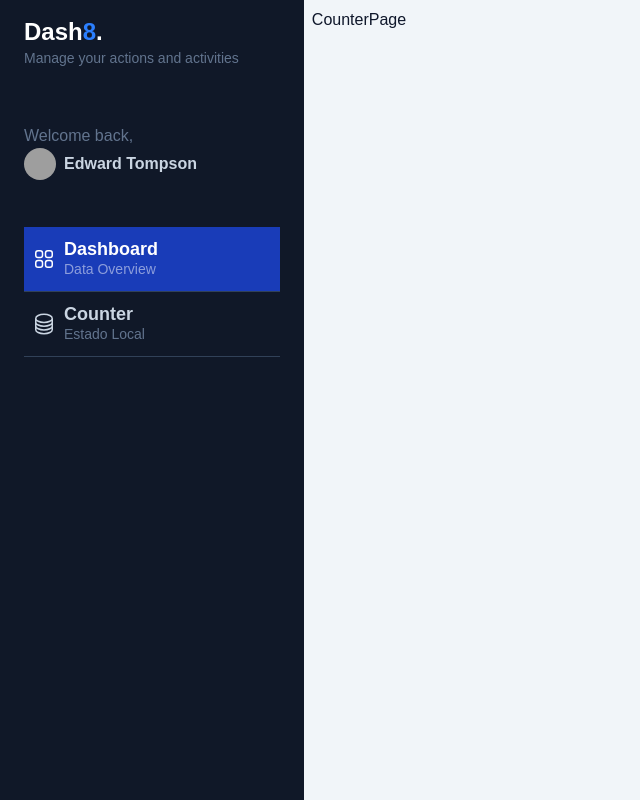
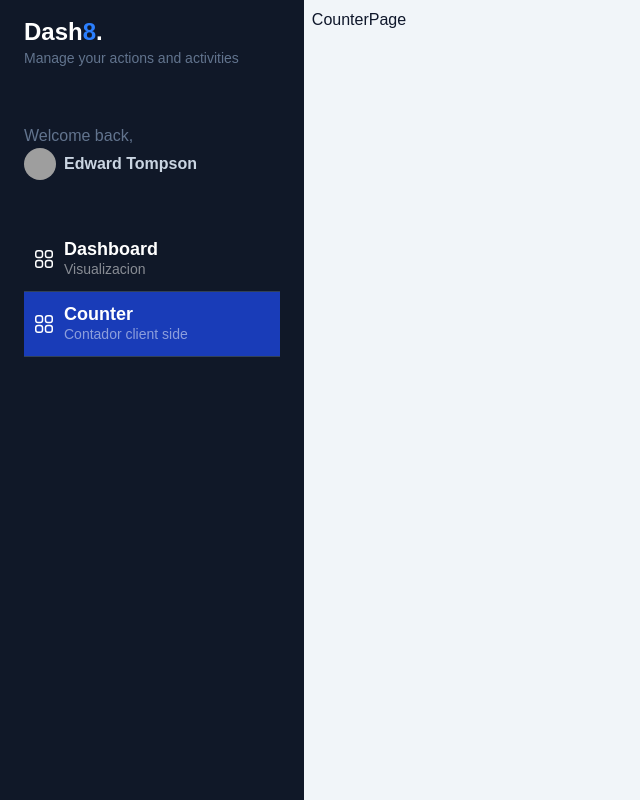
Before and after one commit to diego-nz/next-js-dashboard, a Next.js app: page /dashboard/counter in a window 1280 px wide. Shown: the whole page, without its empty margins (0-640 px from the left). Built offline with nearby package versions, Linux system fonts and the light colour scheme; grey boxes are pictures that could not be loaded.

Commit message:
feat: add sidebar component dinamically

```diff
--- a/app/components/Sidebar.tsx
+++ b/app/components/Sidebar.tsx
@@ -1,4 +1,18 @@
 import Image from 'next/image';
+import { SidebarMenuItem } from './SidebarMenuItem';
+
+const menuItems = [
+  {
+      path: '/dashboard/main',
+      title: 'Dashboard',
+      subtitle: 'Visualizacion',
+  },
+  {
+      path: '/dashboard/counter',
+      title: 'Counter',
+      subtitle: 'Contador client side',
+  }
+]
 
 export const Sidebar = () => {
   return (
@@ -25,29 +39,16 @@
         </a>
       </div>
       <div id="nav" className="w-full px-6">
-        <a href="#" className="w-full px-2 inline-flex space-x-2 items-center border-b border-slate-700 py-3 bg-blue-800 hover:bg-white/5 transition ease-linear duration-150">
-          <div>
-            <svg xmlns="http://www.w3.org/2000/svg" fill="none" viewBox="0 0 24 24" strokeWidth="1.5" stroke="currentColor" className="w-6 h-6 text-white">
-              <path strokeLinecap="round" strokeLinejoin="round" d="M3.75 6A2.25 2.25 0 016 3.75h2.25A2.25 2.25 0 0110.5 6v2.25a2.25 2.25 0 01-2.25 2.25H6a2.25 2.25 0 01-2.25-2.25V6zM3.75 15.75A2.25 2.25 0 016 13.5h2.25a2.25 2.25 0 012.25 2.25V18a2.25 2.25 0 01-2.25 2.25H6A2.25 2.25 0 013.75 18v-2.25zM13.5 6a2.25 2.25 0 012.25-2.25H18A2.25 2.25 0 0120.25 6v2.25A2.25 2.25 0 0118 10.5h-2.25a2.25 2.25 0 01-2.25-2.25V6zM13.5 15.75a2.25 2.25 0 012.25-2.25H18a2.25 2.25 0 012.25 2.25V18A2.25 2.25 0 0118 20.25h-2.25A2.25 2.25 0 0113.5 18v-2.25z" />
-            </svg>
-
-          </div>
-          <div className="flex flex-col">
-            <span className="text-lg font-bold leading-5 text-white">Dashboard</span>
-            <span className="text-sm text-white/50 hidden md:block">Data Overview</span>
-          </div>
-        </a>
-        <a href="#" className="w-full px-2 inline-flex space-x-2 items-center border-b border-slate-700 py-3 hover:bg-white/5 transition ease-linear duration-150">
-          <div>
-            <svg xmlns="http://www.w3.org/2000/svg" fill="none" viewBox="0 0 24 24" strokeWidth="1.5" stroke="currentColor" className="w-6 h-6">
-              <path strokeLinecap="round" strokeLinejoin="round" d="M20.25 6.375c0 2.278-3.694 4.125-8.25 4.125S3.75 8.653 3.75 6.375m16.5 0c0-2.278-3.694-4.125-8.25-4.125S3.75 4.097 3.75 6.375m16.5 0v11.25c0 2.278-3.694 4.125-8.25 4.125s-8.25-1.847-8.25-4.125V6.375m16.5 0v3.75m-16.5-3.75v3.75m16.5 0v3.75C20.25 16.153 16.556 18 12 18s-8.25-1.847-8.25-4.125v-3.75m16.5 0c0 2.278-3.694 4.125-8.25 4.125s-8.25-1.847-8.25-4.125" />
-            </svg>
-          </div>
-          <div className="flex flex-col">
-            <span className="text-lg text-slate-300 font-bold leading-5">Counter</span>
-            <span className="text-sm text-slate-500 hidden md:block">Estado Local</span>
-          </div>
-        </a>
+        {
+          menuItems.map((item) => (
+            <SidebarMenuItem
+              key={item.path}
+              path={item.path}
+              title={item.title}
+              subtitle={item.subtitle}
+            />
+          ))
+        }
       </div>
     </div>
   )
--- /dev/null
+++ b/app/components/SidebarMenuItem.tsx
@@ -0,0 +1,33 @@
+'use client';
+
+import Link from "next/link";
+import { usePathname } from "next/navigation";
+
+interface Props {
+  path: string;
+  title: string;
+  subtitle: string;
+}
+
+export const SidebarMenuItem = ({ path,title,subtitle }: Props) => {
+  const currentPath = usePathname();
+  return (
+    <Link
+      href={path}
+      className={
+        `w-full px-2 inline-flex space-x-2 items-center border-b border-slate-700 py-3  hover:bg-white/5 transition ease-linear duration-150
+        ${currentPath === path ? `bg-blue-800` : ''}
+        `}>
+      <div>
+        <svg xmlns="http://www.w3.org/2000/svg" fill="none" viewBox="0 0 24 24" strokeWidth="1.5" stroke="currentColor" className="w-6 h-6 text-white">
+          <path strokeLinecap="round" strokeLinejoin="round" d="M3.75 6A2.25 2.25 0 016 3.75h2.25A2.25 2.25 0 0110.5 6v2.25a2.25 2.25 0 01-2.25 2.25H6a2.25 2.25 0 01-2.25-2.25V6zM3.75 15.75A2.25 2.25 0 016 13.5h2.25a2.25 2.25 0 012.25 2.25V18a2.25 2.25 0 01-2.25 2.25H6A2.25 2.25 0 013.75 18v-2.25zM13.5 6a2.25 2.25 0 012.25-2.25H18A2.25 2.25 0 0120.25 6v2.25A2.25 2.25 0 0118 10.5h-2.25a2.25 2.25 0 01-2.25-2.25V6zM13.5 15.75a2.25 2.25 0 012.25-2.25H18a2.25 2.25 0 012.25 2.25V18A2.25 2.25 0 0118 20.25h-2.25A2.25 2.25 0 0113.5 18v-2.25z" />
+        </svg>
+
+      </div>
+      <div className="flex flex-col">
+        <span className="text-lg font-bold leading-5 text-white">{title}</span>
+        <span className="text-sm text-white/50 hidden md:block">{subtitle}</span>
+      </div>
+    </Link>
+  )
+}
--- a/app/components/index.tsx
+++ b/app/components/index.tsx
@@ -1 +1,2 @@
 export { Sidebar } from './Sidebar';
+export { SidebarMenuItem } from './SidebarMenuItem';
```
